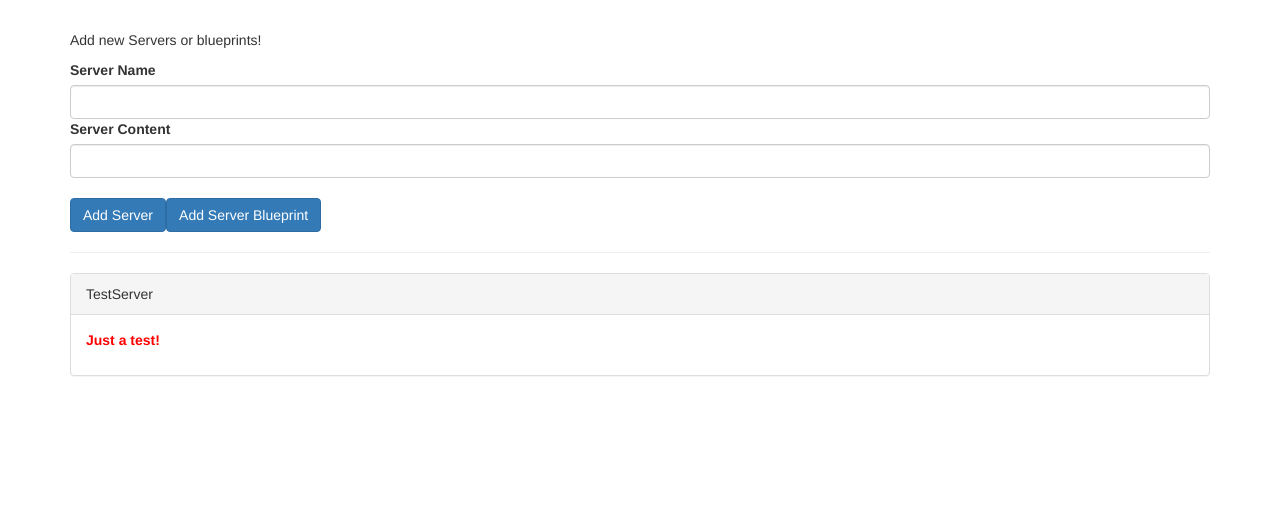
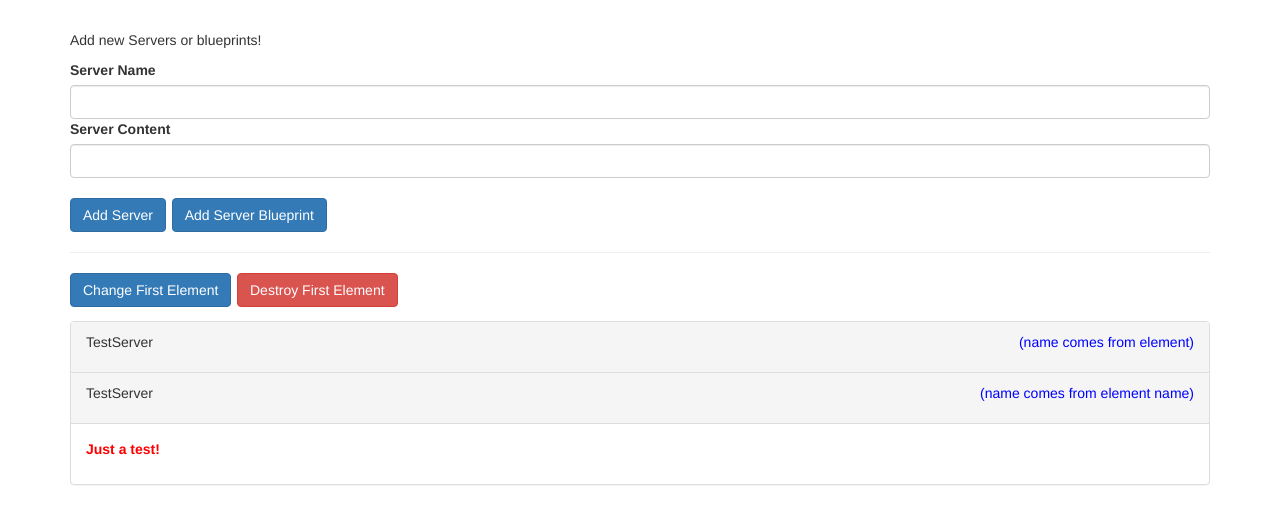
Before and after one commit to selenyel/My-Databinding-Example-Project---Angular, an Angular app: page / in a window 1280 px wide. Shown: the top 524 px of the page. Built offline with nearby package versions, Linux system fonts and the light colour scheme.

Commit message:
Lesson 82
Using ViewChild, ContentChild and other important Angular Hooks and details about their life cycles

```diff
--- a/src/app/app.component.css
+++ b/src/app/app.component.css
@@ -5,3 +5,10 @@
 p {
   color: blue;
 }
+
+.__margin_bottom_one{
+  margin-bottom: 1em;
+}
+.__margin_left{
+  margin-left: 0.4em;
+}
--- a/src/app/app.component.html
+++ b/src/app/app.component.html
@@ -8,11 +8,15 @@
   <hr>
   <div class="row">
     <div class="col-xs-12">
+      <button class="btn btn-primary __margin_bottom_one" (click)="onChangeFirst()">Change First Element</button>
+      <button class="btn btn-danger __margin_bottom_one __margin_left" (click)="onDestroyFirst()">Destroy First Element</button>
       <app-server-element
-        *ngFor="let serverElement of serverElements"
+        *ngFor="let serverElement of serverElements, let i = index"
         [srvElement] = "serverElement"
+        [name] = 'serverElement.name'
+        [index] = 'i'
       >
-      <p>
+      <p #contentParagraph>
         <strong *ngIf="serverElement.type === 'server'" style="color: red">{{ serverElement.content }}</strong>
         <em *ngIf="serverElement.type === 'blueprint'">{{ serverElement.content }}</em>
       </p>
--- a/src/app/app.component.ts
+++ b/src/app/app.component.ts
@@ -28,4 +28,10 @@ export class AppComponent {
     });
   }
 
+  onChangeFirst(){
+    this.serverElements[0].name = 'Changed!'
+  }
+  onDestroyFirst(){
+    this.serverElements.splice(0,1)
+  }
 }
--- a/src/app/cockpit/cockpit.component.css
+++ b/src/app/cockpit/cockpit.component.css
@@ -0,0 +1,3 @@
+.__margin_left{
+    margin-left: 0.4em;
+}
--- a/src/app/cockpit/cockpit.component.html
+++ b/src/app/cockpit/cockpit.component.html
@@ -18,9 +18,11 @@
         <br>
         <button
             class="btn btn-primary"
-            (click)="onAddServer(serverNameInput,serverContentInput)">Add Server</button>
+            (click)="onAddServer(serverNameInput,serverContentInput)"
+        >Add Server</button>
         <button
-            class="btn btn-primary"
-            (click)="onAddBlueprint(serverNameInput)">Add Server Blueprint</button>
+            class="btn btn-primary __margin_left"
+            (click)="onAddBlueprint(serverNameInput)"
+        >Add Server Blueprint</button>
     </div>
 </div>
--- a/src/app/cockpit/cockpit.component.ts
+++ b/src/app/cockpit/cockpit.component.ts
@@ -1,4 +1,4 @@
-import { Component, ElementRef, EventEmitter, OnInit, Output, ViewChild } from '@angular/core';
+import { Component, ElementRef, EventEmitter, OnInit, Output, ViewChild, SimpleChanges } from '@angular/core';
 
 @Component({
   selector: 'app-cockpit',
@@ -39,6 +39,9 @@ export class CockpitComponent implements OnInit {
       blueprintContent:  this.serverContentInput.nativeElement.value
     });
   }
+  ngOnChanges(changes: SimpleChanges): void {
+    console.log('ngOnChanges Called!', changes)
+  }
 }
 
 
--- a/src/app/server-element/server-element.component.html
+++ b/src/app/server-element/server-element.component.html
@@ -1,5 +1,6 @@
 <div class="panel panel-default">
-    <div class="panel-heading">{{ element.name }}</div>
+    <div class="panel-heading" style="display: flex; justify-content: space-between;"  *ngIf="index === 0">  {{ element.name }} <p>(name comes from element)</p></div>
+    <div class="panel-heading" style="display: flex; justify-content: space-between;" #heading> {{ name }} <p *ngIf="index === 0">(name comes from element name)</p></div>
     <div class="panel-body">
         <ng-content></ng-content>
     </div>
--- a/src/app/server-element/server-element.component.ts
+++ b/src/app/server-element/server-element.component.ts
@@ -1,5 +1,5 @@
 import { ViewEncapsulation } from '@angular/compiler';
-import { Component, Input, OnInit } from '@angular/core';
+import { Component, ContentChild, ElementRef, Input, OnChanges, OnInit, SimpleChanges, ViewChild } from '@angular/core';
 
 @Component({
   selector: 'app-server-element',
@@ -12,51 +12,78 @@ import { Component, Input, OnInit } from '@angular/core';
   //encapsulation: ViewEncapsulation.ShadowDom
     // same as None but with ShadowDom which also only works with supported browsers
 })
-export class ServerElementComponent implements OnInit {
+export class ServerElementComponent implements OnInit, OnChanges {
 
   @Input('srvElement') element: {
     type:string,
     name:string,
     content:string
   };
+  @Input()name:string;
+  @Input()index:number;
 
-  constructor() { }
+  @ViewChild('heading',{static:true}) header: ElementRef;
+  @ContentChild('contentParagraph',{static:true}) paragraph: ElementRef;
+
+  constructor() {
+    console.log('Constructor Called!')
+  }
 
   // Life cycle of the HOOKS
-  ngOnInit(): void {}
+  ngOnInit(): void {
+    console.log('ngOnInit Called!')
+    console.log(this.header.nativeElement.textContent, '< This is where I was NOT hoping to see this')
+    console.log(this.paragraph.nativeElement.textContent, '< This is where I was NOT hoping to see this')
+  }
   // Once the component has been initialized
   // Before added to the DOM nor displayed yet
   // But our properties can be accessed and initialized
   // Would runs AFTER the constructor
 
-  ngOnChanges(): void {}
+  ngOnChanges(changes: SimpleChanges): void {
+    console.log('ngOnChanges Called!', changes)
+  }
   // When component is
   // 1) When it first
   // 2) When it Bound input property changes
   //    Such as @Input() @Output()
   //    Whenever these changes ngOnChanges also changes
 
-  ngDoCheck(): void{}
+  ngDoCheck(): void{
+    console.log('ngDoCheck Called!');
+  }
   // This will run whenever Change detection runs
   // Also whenever you click a button
   // Or write 2 to the input field
   // Timer fired
   // An observable was resolved
 
-  ngAfterContentInit(): void{}
+  ngAfterContentInit(): void{
+    console.log('ngAfterContentInit Called!');
+    console.log(this.paragraph.nativeElement.textContent, '< This is where I WAS hoping to see this')
+  }
   // Whenever a content which is projected via ng-content (the one we wrote between the (<>this stuff</>) selector brackets has been initialized)
 
-  ngAfterContentChecked(): void{}
+  ngAfterContentChecked(): void{
+    console.log('ngAfterContentChecked Called!');
+  }
   // Same as checked but for the ng-content
 
-  ngAfterViewInit(): void{}
+  ngAfterViewInit(): void{
+    console.log('ngAfterViewInit Called!');
+    console.log(this.header.nativeElement.textContent, '< This is where I WAS hoping to see this')
+  }
   // Once the view of our own component has been finished initializing,
   // Once it is rendered
 
-  ngAfterViewChecked(): void{}
+  ngAfterViewChecked(): void{
+    console.log('ngAfterViewChecked Called!');
+  }
   // Whenever our view has been checked
 
-  ngOnDestroy(): void{}
+  ngOnDestroy(): void{
+    console.log('ngOnDestroy Called!');
+  }
   // Called once the component is about to be destroyed
   // Like there is a component in the DOM because of a *ngIf
 }
```
